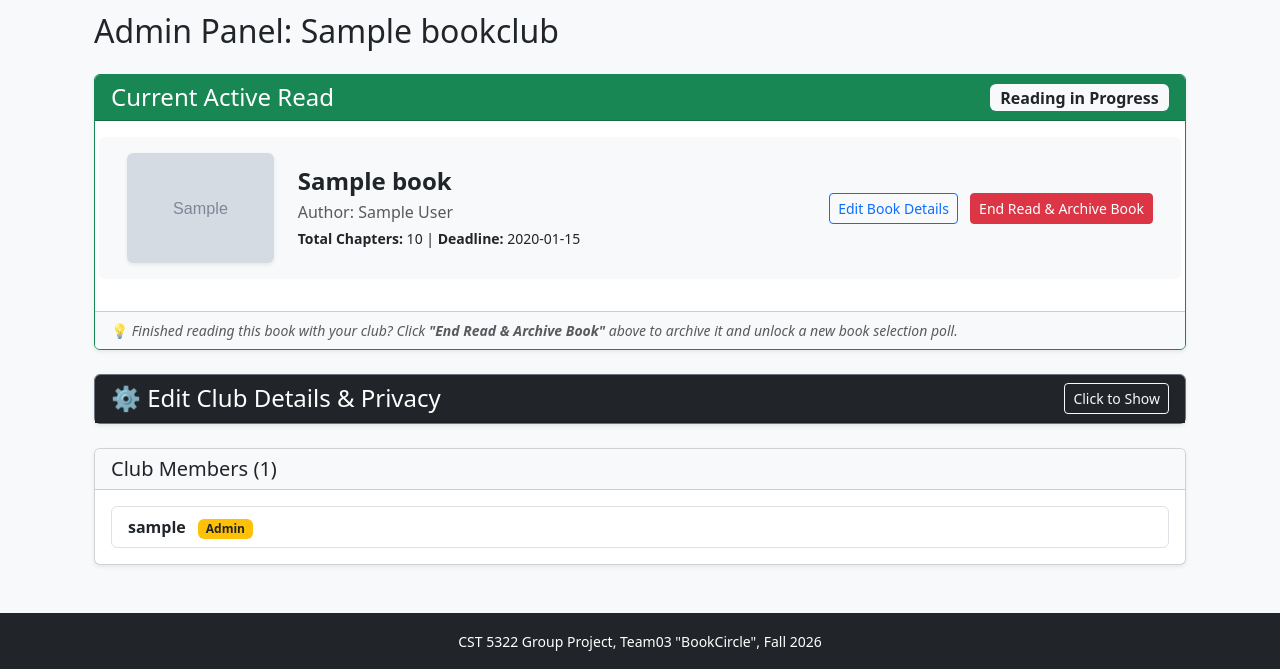
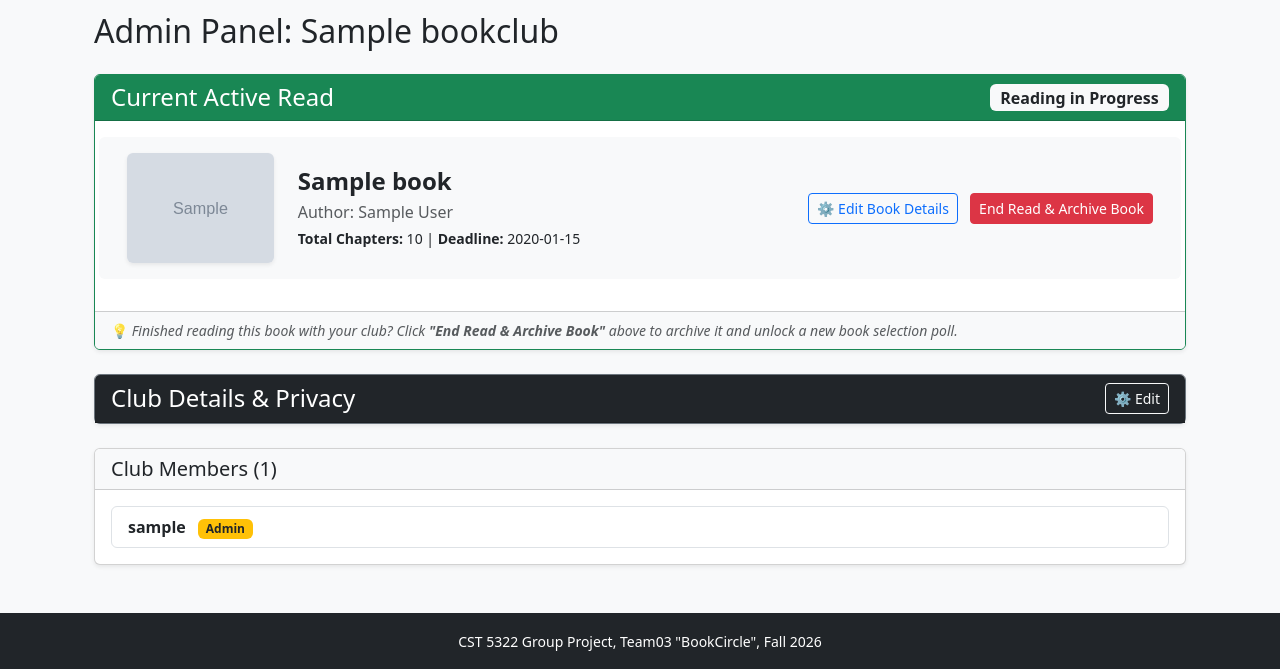
Before and after one commit to cmickle122/book-club-tracker, a Flask app: page /clubs/1/manage in a window 1280 px wide. Shown: the part 139-808 px from the top of the page. Run offline with Flask 3, Linux system fonts and the light colour scheme; the visitor is signed in with stand-in values (Sample User, id 1); tables that the repository leaves empty hold one stand-in row (values such as "Sample post"); grey boxes marked "Sample" are stand-in pictures.

Commit message:
fix: adjustments

```diff
--- a/app/templates/club.html
+++ b/app/templates/club.html
@@ -145,7 +145,7 @@
       {% endif %}
 
       <!-- Nominated books and voting list (visible to all, voting buttons ONLY for members) -->
-      <h6 class="fw-bold mb-3">{% if pending_closed_poll %}Final Poll Results:{% else %}Nominated Books in Poll:{% endif %}</h6>
+      <h6 class="fw-bold mb-3">{% if pending_closed_poll %}Final Poll Results:{% else %}Nominated Books:{% endif %}</h6>
       {% if nominations %}
         <div class="list-group mb-2">
           {% for n in nominations %}
@@ -160,7 +160,7 @@
                   <h6 class="mb-0 fw-bold">
                     {{ n['title'] }}
                     {% if pending_closed_poll and loop.first %}
-                      <span class="badge bg-success ms-2">WINNER / Top Vote</span>
+                      <span class="badge bg-success ms-2">Top Vote</span>
                     {% endif %}
                   </h6>
                   <small class="text-muted">by {{ n['author'] or 'Unknown' }}</small>
--- a/app/templates/manage_club.html
+++ b/app/templates/manage_club.html
@@ -36,7 +36,7 @@
                         <div class="col-auto text-end">
                             <!-- Toggle to adjust book details -->
                             <button class="btn btn-outline-primary btn-sm me-2" type="button" data-bs-toggle="collapse" data-bs-target="#adjustBookForm" aria-expanded="false">
-                                Edit Book Details
+                                ⚙️ Edit Book Details
                             </button>
 
                             <!-- Archiving the book -->
@@ -255,9 +255,9 @@
         <div class="col-md-12 mb-4">
             <div class="card shadow-sm border-secondary">
                 <div class="card-header bg-dark text-white d-flex justify-content-between align-items-center">
-                    <h4 class="mb-0">⚙️ Edit Club Details & Privacy</h4>
+                    <h4 class="mb-0">Club Details & Privacy</h4>
                     <button class="btn btn-outline-light btn-sm" type="button" data-bs-toggle="collapse" data-bs-target="#editClubForm" aria-expanded="false">
-                        Click to Show
+                        ⚙️ Edit
                     </button>
                 </div>
                 <div class="card-body collapse" id="editClubForm">
--- a/seed.py
+++ b/seed.py
@@ -77,7 +77,7 @@ def seed_database():
     # 4. Create active polls (id, club_id, title, is_active)
     polls = [
         (1, 2, "Vote for Next Month's Mystery", 0),
-        (2, 4, 'Select Winter Historical Selection', 1)
+        (2, 4, 'Winter Historical Selection', 1)
     ]
     cursor.executemany('INSERT OR IGNORE INTO BookPolls (id, club_id, title, is_active) VALUES (?, ?, ?, ?)', polls)
 
```
